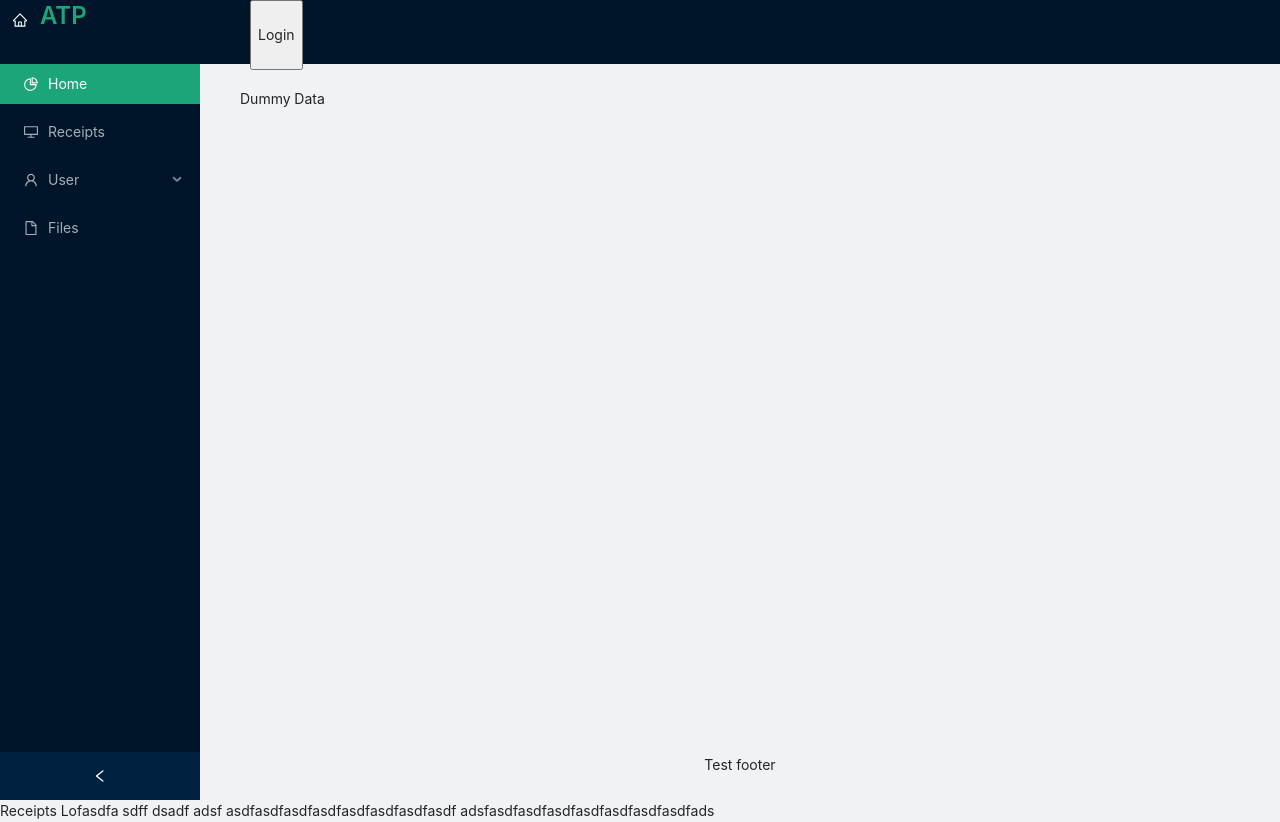
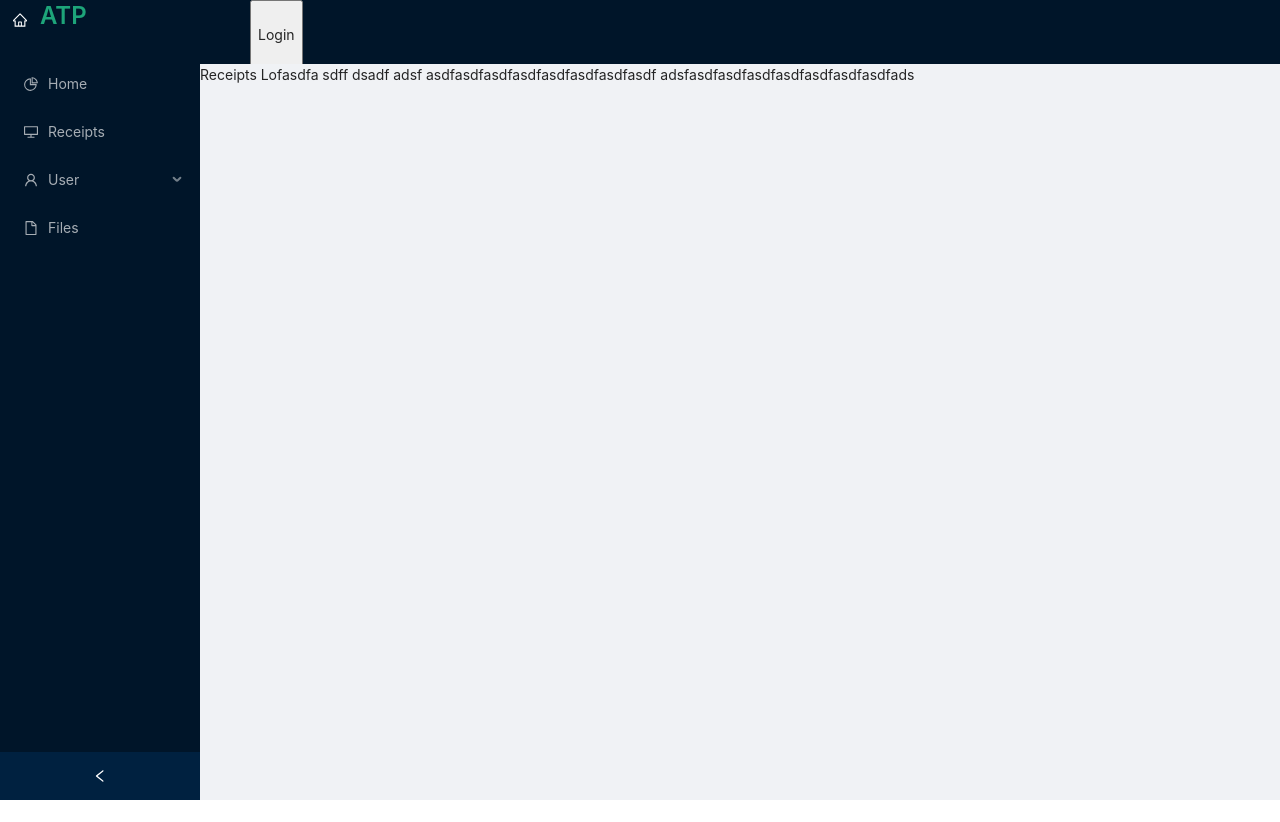
Before and after one commit to NigelMarshal/tenant-proto, a React (Create React App) app: page /receipts in a window 1280 px wide. After the commit the page ends 800 px from the top, so only its background shows below. Built offline with nearby package versions, Linux system fonts and the light colour scheme.

Commit message:
feat(Header): Abstract header
~ Fix layout issues with ant design components
~ Abstracted header

```diff
--- a/src/App.js
+++ b/src/App.js
@@ -2,7 +2,7 @@ import "./App.less";
 import { Switch, Route, Link } from "react-router-dom";
 import { Layout } from "antd";
 import { useAuth0 } from "@auth0/auth0-react";
-import { Navbar, Receipts, Homepage } from "./Components";
+import { Navbar, Receipts, Homepage, AtpHeader } from "./Components";
 
 function App() {
   const { isLoading } = useAuth0();
@@ -10,16 +10,23 @@ function App() {
   if (isLoading) return <div>Loading...</div>;
   return (
     <div className="app">
+      <Layout>
         <Navbar />
         <Layout>
+          <AtpHeader />
           <Switch>
             <Route exact path="/">
+              <Layout>
                 <Homepage />
+              </Layout>
             </Route>
             <Route exact path="/receipts">
+              <Layout>
                 <Receipts />
+              </Layout>
             </Route>
           </Switch>
+        </Layout>
       </Layout>
     </div>
   );
--- /dev/null
+++ b/src/Components/AtpHeader.js
@@ -0,0 +1,30 @@
+import React from "react";
+import { useAuth0 } from "@auth0/auth0-react";
+import { Layout, Menu, Typography, Avatar } from "antd";
+const { Header, Content, Footer, Sider } = Layout;
+
+const AtpHeader = () => {
+  const { user, isAuthenticated, loginWithRedirect, logout } = useAuth0();
+  const loginHandler = () => {
+    loginWithRedirect();
+  };
+  const logoutHandler = () => {
+    logout();
+  };
+  return (
+    <Header className="header">
+      {isAuthenticated && (
+        <Typography.Title level={1}>Hello, {user.name}!</Typography.Title>
+      )}
+      {isAuthenticated && (
+        <Avatar style={{ float: "right" }} src={user.picture} size="large" />
+      )}
+      <div>
+        {!isAuthenticated && <button onClick={loginHandler}>Login</button>}
+        {isAuthenticated && <button onClick={logoutHandler}>Logout</button>}
+      </div>
+    </Header>
+  );
+};
+
+export default AtpHeader;
--- a/src/Components/Homepage.js
+++ b/src/Components/Homepage.js
@@ -1,7 +1,12 @@
 import React from "react";
-
+import { Layout, Menu, Typography, Avatar } from "antd";
 const Homepage = () => {
-  return <div>Homepage</div>;
+  return (
+    <Layout.Content>
+      Home Lofasdfa sdff dsadf adsf asdfasdfasdfasdfasdfasdfasdfasdf
+      adsfasdfasdfasdfasdfasdfasdfasdfads
+    </Layout.Content>
+  );
 };
 
 export default Homepage;
--- a/src/Components/Navbar.js
+++ b/src/Components/Navbar.js
@@ -1,6 +1,5 @@
 import React, { useState } from "react";
 import { Link } from "react-router-dom";
-import { useAuth0 } from "@auth0/auth0-react";
 import { Layout, Menu, Typography, Avatar } from "antd";
 import { HomeOutlined } from "@ant-design/icons";
 import {
@@ -9,35 +8,32 @@ import {
   FileOutlined,
   UserOutlined,
 } from "@ant-design/icons";
-
-const { Header, Content, Footer, Sider } = Layout;
+const { Sider } = Layout;
 const { SubMenu } = Menu;
 
 const Navbar = () => {
   const [collapsed, setCollapsed] = useState(false);
-  const { user, isAuthenticated, loginWithRedirect, logout } = useAuth0();
-  const menuHandler = () => {
-    setCollapsed(!collapsed);
-  };
 
-  const loginHandler = () => {
-    loginWithRedirect();
-  };
-  const logoutHandler = () => {
-    logout();
-  };
   return (
-    <>
-      <Layout>
-        <Layout style={{ minHeight: "100vh" }}>
-          <Sider collapsible collapsed={collapsed} onCollapse={menuHandler}>
+    <Sider
+      collapsible
+      collapsed={collapsed}
+      onCollapse={() => setCollapsed(!collapsed)}
+      style={{
+        overflow: "auto",
+        height: "100vh",
+        position: "sticky",
+        top: 0,
+        left: 0,
+      }}
+    >
       <div className="logo-container">
         <Avatar src={<HomeOutlined />} size="large" />
         <Typography.Title level={3} className="logo">
           <Link to="/">ATP</Link>
         </Typography.Title>
       </div>
-            <Menu theme="dark" defaultSelectedKeys={["1"]} mode="inline">
+      <Menu theme="dark" mode="inline">
         <Menu.Item key="1" icon={<PieChartOutlined />}>
           <Link to="/">Home</Link>
         </Menu.Item>
@@ -49,48 +45,11 @@ const Navbar = () => {
           <Menu.Item key="4">User 2</Menu.Item>
           <Menu.Item key="5">User 3</Menu.Item>
         </SubMenu>
-              <Menu.Item key="9" icon={<FileOutlined />}>
+        <Menu.Item key="6" icon={<FileOutlined />}>
           Files
         </Menu.Item>
       </Menu>
     </Sider>
-
-          <Layout className="site-layout">
-            <Header className="header">
-              {isAuthenticated && (
-                <Typography.Title level={1}>
-                  Hello, {user.name}!
-                </Typography.Title>
-              )}
-              {isAuthenticated && (
-                <Avatar
-                  style={{ float: "right" }}
-                  src={user.picture}
-                  size="large"
-                />
-              )}
-              <div>
-                {!isAuthenticated && (
-                  <button onClick={loginHandler}>Login</button>
-                )}
-                {isAuthenticated && (
-                  <button onClick={logoutHandler}>Logout</button>
-                )}
-              </div>
-            </Header>
-            <Content style={{ margin: "0 16px" }}>
-              <div
-                className="site-layout-background"
-                style={{ padding: 24, minHeight: 360 }}
-              >
-                <p>Dummy Data</p>
-              </div>
-            </Content>
-            <Footer style={{ textAlign: "center" }}>Test footer</Footer>
-          </Layout>
-        </Layout>
-      </Layout>
-    </>
   );
 };
 
--- a/src/Components/Receipts.js
+++ b/src/Components/Receipts.js
@@ -1,11 +1,11 @@
 import React from "react";
-
+import { Layout, Menu, Typography, Avatar } from "antd";
 const Receipts = () => {
   return (
-    <div>
+    <Layout.Content>
       Receipts Lofasdfa sdff dsadf adsf asdfasdfasdfasdfasdfasdfasdfasdf
       adsfasdfasdfasdfasdfasdfasdfasdfads
-    </div>
+    </Layout.Content>
   );
 };
 
--- a/src/Components/index.js
+++ b/src/Components/index.js
@@ -1,3 +1,4 @@
 export { default as Navbar } from "./Navbar";
 export { default as Homepage } from "./Homepage";
 export { default as Receipts } from "./Receipts";
+export { default as AtpHeader } from "./AtpHeader";
```
Lines whose indentation alone changed are shown as unchanged.
